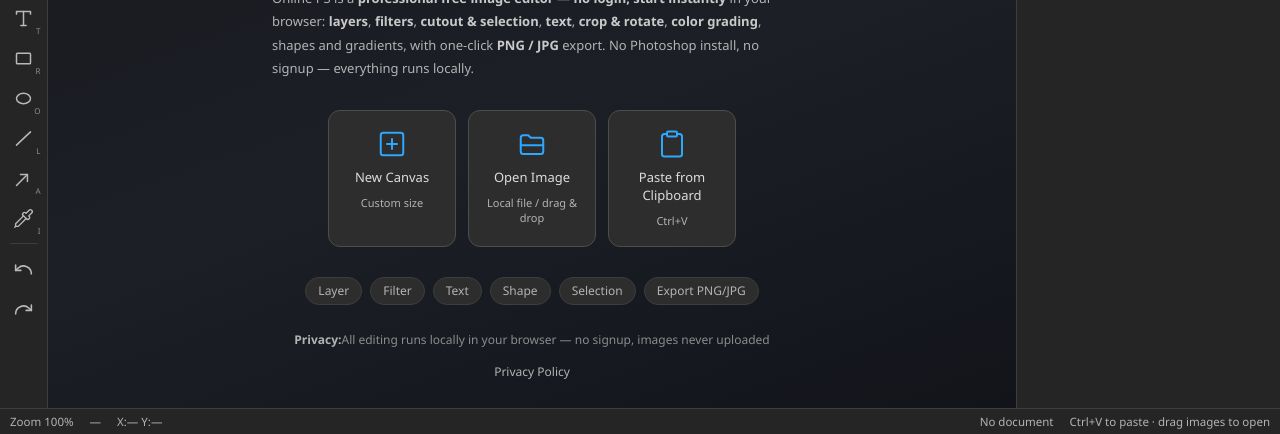
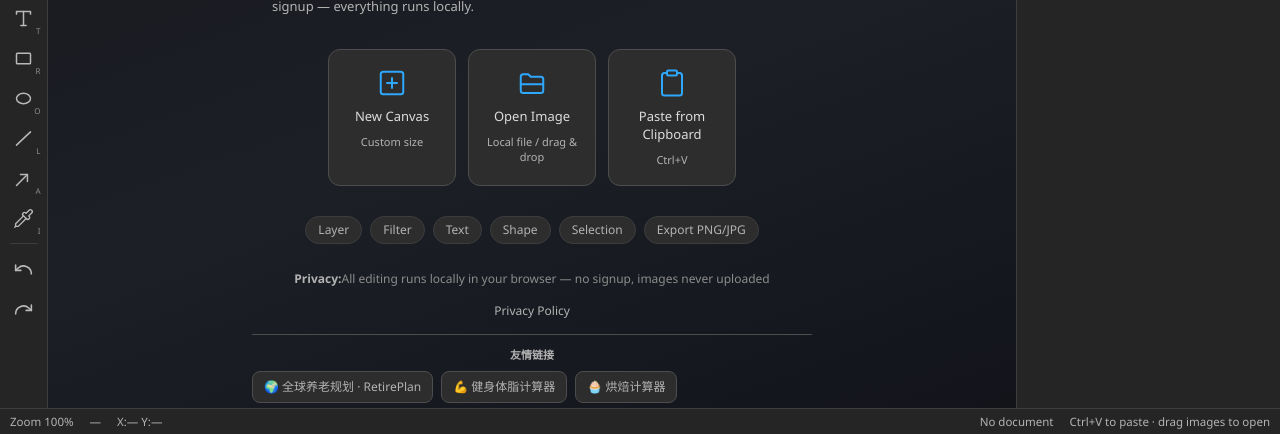
Before and after one commit to li0000001526/online-ps, a plain HTML site: page index.html in a window 1280 px wide. Shown: the part 366-800 px from the top of the page. Drawn offline with Linux system fonts and the light colour scheme.

Commit message:
Add index.html (deploy)

```diff
--- a/index.html
+++ b/index.html
@@ -130,6 +130,8 @@
 .wfeat{font-size:12px;color:var(--txt-dim);background:var(--bg2);border:1px solid var(--line);padding:4px 12px;border-radius:20px}
 .wsafe{font-size:12px;color:var(--txt-dark)}
 .wsafe b{color:var(--txt-dim);font-weight:600}
+.wlink{display:inline-flex;align-items:center;gap:5px;font-size:12px;color:var(--txt-dim);text-decoration:none;padding:6px 11px;border:1px solid var(--line2);border-radius:8px;background:var(--bg2);transition:border-color .15s,color .15s}
+.wlink:hover{border-color:var(--accent);color:var(--txt)}
 .wdrop{position:absolute;inset:0;z-index:25;display:none;align-items:center;justify-content:center;background:rgba(13,153,255,.12);border:3px dashed var(--accent);border-radius:8px;pointer-events:none}
 .wdrop.show{display:flex}
 .wdrop span{font-size:20px;color:var(--accent-hi);background:rgba(0,0,0,.55);padding:12px 26px;border-radius:10px}
@@ -271,6 +273,15 @@
           </div>
           <div class="wsafe"><b>隐私说明：</b>所有编辑均在浏览器本地完成，无需注册，图片不会上传到任何服务器</div>
           <div style="margin-top:14px;font-size:12px"><a href="privacy.html" style="color:var(--txt-dim);text-decoration:none">隐私政策</a></div>
+          <div class="wlinks" style="margin-top:14px;padding-top:12px;border-top:1px solid var(--line2)">
+            <div style="font-size:11px;color:var(--txt-dim);margin-bottom:8px;font-weight:600">友情链接</div>
+            <div style="display:flex;flex-wrap:wrap;gap:8px">
+              <a class="wlink" href="https://blog.li00000.xyz/" target="_blank" rel="noopener">🌍 全球养老规划 · RetirePlan</a>
+              <a class="wlink" href="https://tjtkw.li00000.xyz/" target="_blank" rel="noopener">💪 健身体脂计算器</a>
+              <a class="wlink" href="https://bmuws.li00000.xyz/" target="_blank" rel="noopener">🧁 烘焙计算器</a>
+              <a class="wlink" href="https://bwzib.li00000.xyz/" target="_blank" rel="noopener">🔥 篝火燃烧时长计算</a>
+            </div>
+          </div>
         </div>
       </div>
       <div class="wdrop" id="wdrop"><span>松开鼠标以打开图片</span></div>
```
